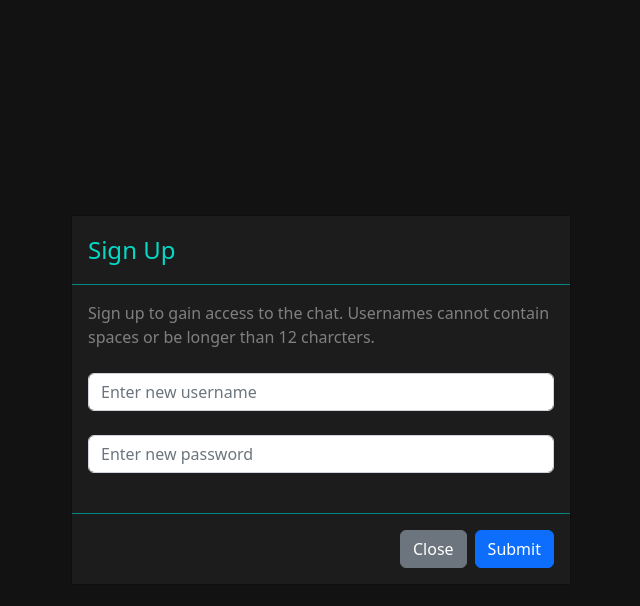
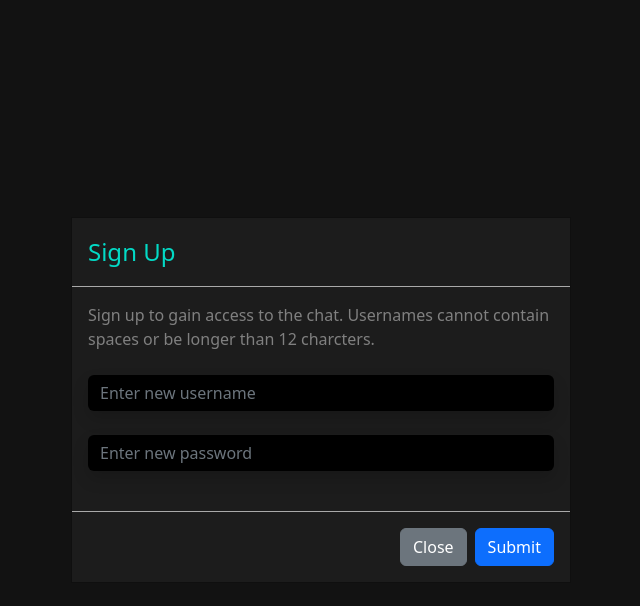
Before and after one commit to AaronAWB/Colloquy, a React (Vite) app in the folder client/: page /login in a window 1280 px wide. Both pictures are taken after a click on the link "Sign up". Shown: the top 606 px of the page, without its empty margins (319-959 px from the left). Built offline with nearby package versions, Linux system fonts and the light colour scheme; no server answers.

Commit message:
add styling

```diff
--- a/client/src/components/Message.jsx
+++ b/client/src/components/Message.jsx
@@ -1,3 +1,5 @@
+import '@Styles/Message.css'
+
 const Message = ({ username, message, time }) => {
 
     return(
--- a/client/src/components/SignUp.jsx
+++ b/client/src/components/SignUp.jsx
@@ -35,7 +35,7 @@ function SignUp({ hide, show }) {
                 <Form className='signup-modal-form' onSubmit={handleSubmit}>
                     <Form.Group className='signup-modal-form mt-4'>
                         <Form.Control
-                            className='signup-modal-form'
+                            className='signup-modal-form username-input shadow'
                             type='text'
                             placeholder="Enter new username"
                             value={username}
@@ -45,7 +45,7 @@ function SignUp({ hide, show }) {
 
                     <Form.Group className='signup-modal-form mt-4 mb-4'>
                         <Form.Control
-                            className='signup-modal-form'
+                            className='signup-modal-form password-input shadow'
                             type='password'
                             placeholder="Enter new password"
                             value={password}
--- /dev/null
+++ b/client/src/styles/Message.css
@@ -0,0 +1,3 @@
+.username, .message {
+    color: grey;
+}
--- a/client/src/styles/SignUp.css
+++ b/client/src/styles/SignUp.css
@@ -5,7 +5,7 @@
 
 .signup-modal-header, .signup-modal-footer {
     background-color: rgb(28, 28, 28) !important;
-    border-color: #018786 !important;
+    border-color: darkgray !important;
 }
 
 .signup-modal-header {
@@ -24,6 +24,12 @@
     background-color: rgb(28, 28, 28) !important;
 }
 
+.username-input, .password-input {
+    background-color: black !important;
+    color: rgb(218, 215, 215) !important;
+    border: none !important;
+}
+
 .modal-content {
     border-radius: 0 !important;
 }
```
